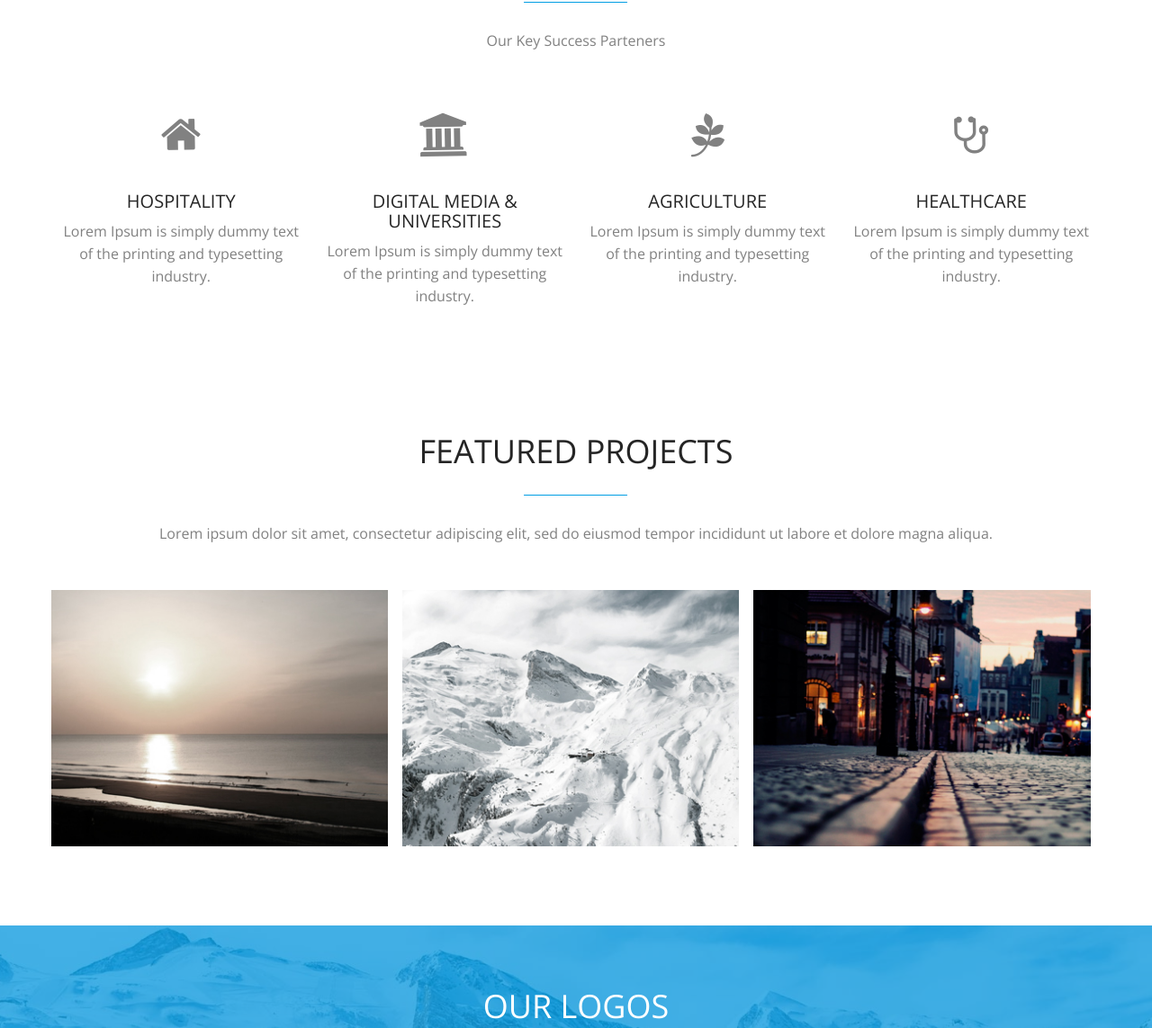
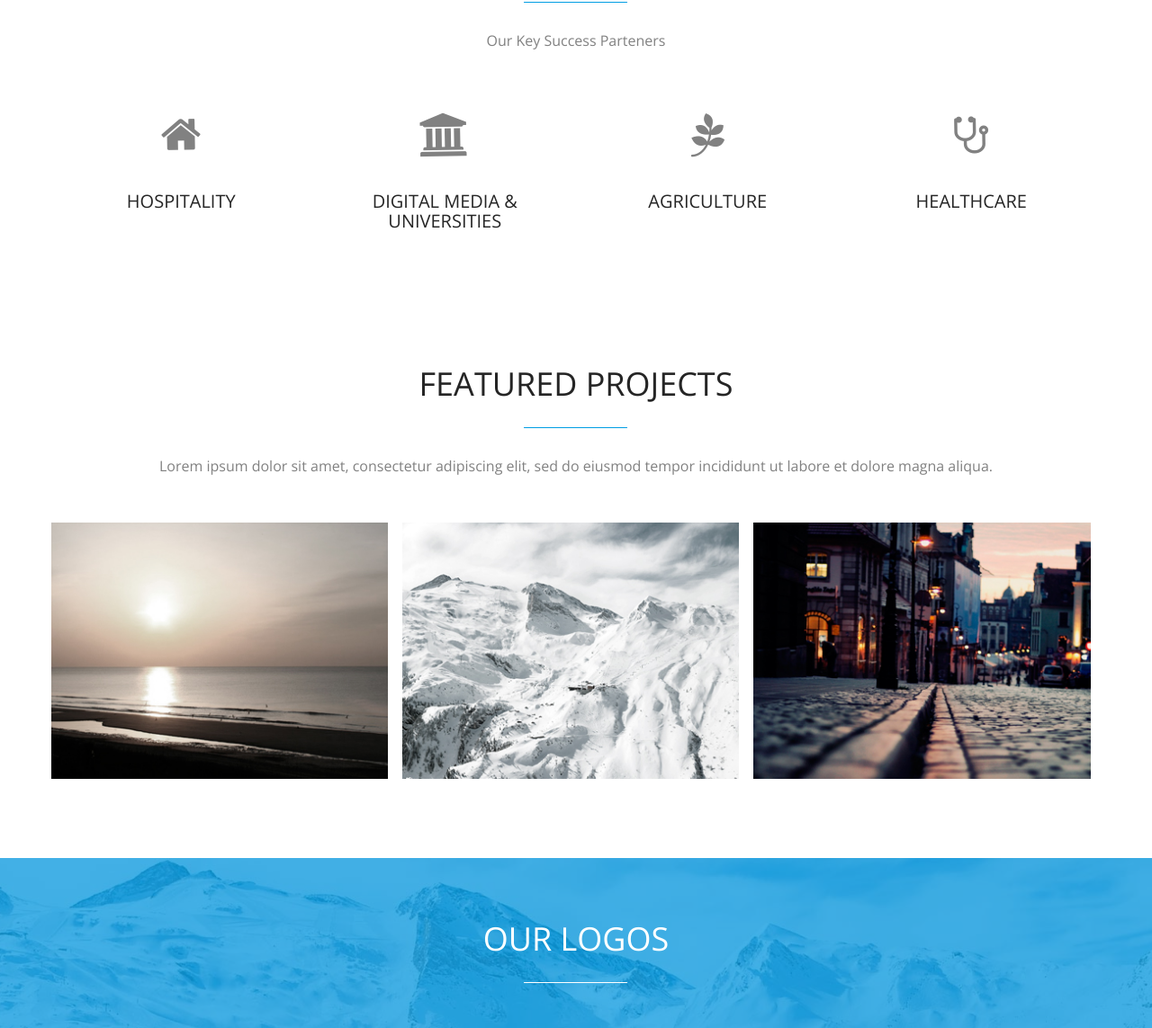
Before and after one commit to amshekar/blue, a PHP site: page / in a window 1280 px wide. Shown: the part 1525-2668 px from the top of the page at 90% size. Run offline with PHP 8.4, Linux system fonts and the light colour scheme; some libraries are stand-ins or nearby versions.

Commit message:
test image

```diff
--- a/css/slit-slider.css
+++ b/css/slit-slider.css
@@ -181,6 +181,9 @@
 .bg-img-outsource {
 	background-image: url(../img/slider/outsource.jpg);
 }
+.bg-img-testing {
+	background-image: url(../img/slider/TestingAutomation.png);
+}
 
 
 
--- a/index.html
+++ b/index.html
@@ -176,7 +176,7 @@
 					</div>
 					<div class="sl-slide" data-orientation="vertical" data-slice1-rotation="10" data-slice2-rotation="-15" data-slice1-scale="1.5" data-slice2-scale="1.5">
 
-						<div class="bg-img bg-img-training"></div>
+						<div class="bg-img bg-img-testing"></div>
 						<div class="slide-caption">
                             <div class="caption-content">
                                 <h2>Testing and QA services </h2>
@@ -324,7 +324,7 @@
 									<i class="fa fa-home fa-3x"></i>
 								</div>
 								<h3>Hospitality</h3>
-								<p>Lorem Ipsum is simply dummy text of the printing and typesetting industry. </p>
+								<!--<p>Lorem Ipsum is simply dummy text of the printing and typesetting industry. </p>-->
 							</div>
 						</div>
 
@@ -334,7 +334,7 @@
 									<i class="fa fa-university fa-3x"></i>
 								</div>
 								<h3>Digital Media & Universities</h3>
-								<p>Lorem Ipsum is simply dummy text of the printing and typesetting industry. </p>
+								<!--<p>Lorem Ipsum is simply dummy text of the printing and typesetting industry. </p>-->
 							</div>
 						</div>
 
@@ -344,7 +344,7 @@
 									<i class="fa fa-pagelines fa-3x"></i>
 								</div>
 								<h3>Agriculture </h3>
-								<p>Lorem Ipsum is simply dummy text of the printing and typesetting industry. </p>
+								<!--<p>Lorem Ipsum is simply dummy text of the printing and typesetting industry. </p>-->
 							</div>
 						</div>
 
@@ -355,7 +355,7 @@
 								</div>
 
 								<h3>HealthCare</h3>
-								<p>Lorem Ipsum is simply dummy text of the printing and typesetting industry. </p>
+								<!--<p>Lorem Ipsum is simply dummy text of the printing and typesetting industry. </p>							-->
 							</div>
 						</div>
 
@@ -379,8 +379,8 @@
 							<li class="portfolio-item">
 								<img src="img/portfolio/item.jpg" class="img-responsive" alt="Lorem ipsum dolor sit amet, consectetur adipiscing elit, sed do eiusmod tempor incididunt ut labore et dolore magna aliqua. Ut enim ad minim veniam, quis nostrud exercitation ullamco laboris nisi ut aliquip ex ea commodo consequat">
 								<figcaption class="mask">
-									<h3>Wall street</h3>
-									<p>Lorem Ipsum is simply dummy text of the printing and typesetting ndustry. </p>
+									<h3>Botmate</h3>
+									<!--<p>Lorem Ipsum is simply dummy text of the printing and typesetting ndustry. </p>-->
 								</figcaption>
 								<ul class="external">
 									<li><a class="fancybox" title="Araund The world" data-fancybox-group="works" href="img/portfolio/item.jpg"><i class="fa fa-search"></i></a></li>
@@ -391,8 +391,8 @@
 							<li class="portfolio-item">
 								<img src="img/portfolio/item2.jpg" class="img-responsive" alt="Lorem Ipsum is simply dummy text of the printing and typesetting ndustry. ">
 								<figcaption class="mask">
-									<h3>Wall street</h3>
-									<p>Lorem Ipsum is simply dummy text of the printing and typesetting ndustry. </p>
+									<h3>KisanSeva</h3>
+									<!--<p>Lorem Ipsum is simply dummy text of the printing and typesetting ndustry. </p>-->
 								</figcaption>
 								<ul class="external">
 									<li><a class="fancybox" title="Wall street" href="img/slider/banner.jpg" data-fancybox-group="works" ><i class="fa fa-search"></i></a></li>
@@ -403,8 +403,8 @@
 							<li class="portfolio-item">
 								<img src="img/portfolio/item3.jpg" class="img-responsive" alt="Lorem Ipsum is simply dummy text of the printing and typesetting ndustry. ">
 								<figcaption class="mask">
-									<h3>Wall street</h3>
-									<p>Lorem Ipsum is simply dummy text of the printing and typesetting ndustry. </p>
+									<h3>WebRTC Video Analytics</h3>
+									<!--<p>Lorem Ipsum is simply dummy text of the printing and typesetting ndustry. </p>-->
 								</figcaption>
 								<ul class="external">
 									<li><a class="fancybox" title="Behind The world" data-fancybox-group="works" href="img/portfolio/item3.jpg"><i class="fa fa-search"></i></a></li>
```
Also changed, not shown: img/slider/TestingAutomation.png (added).
